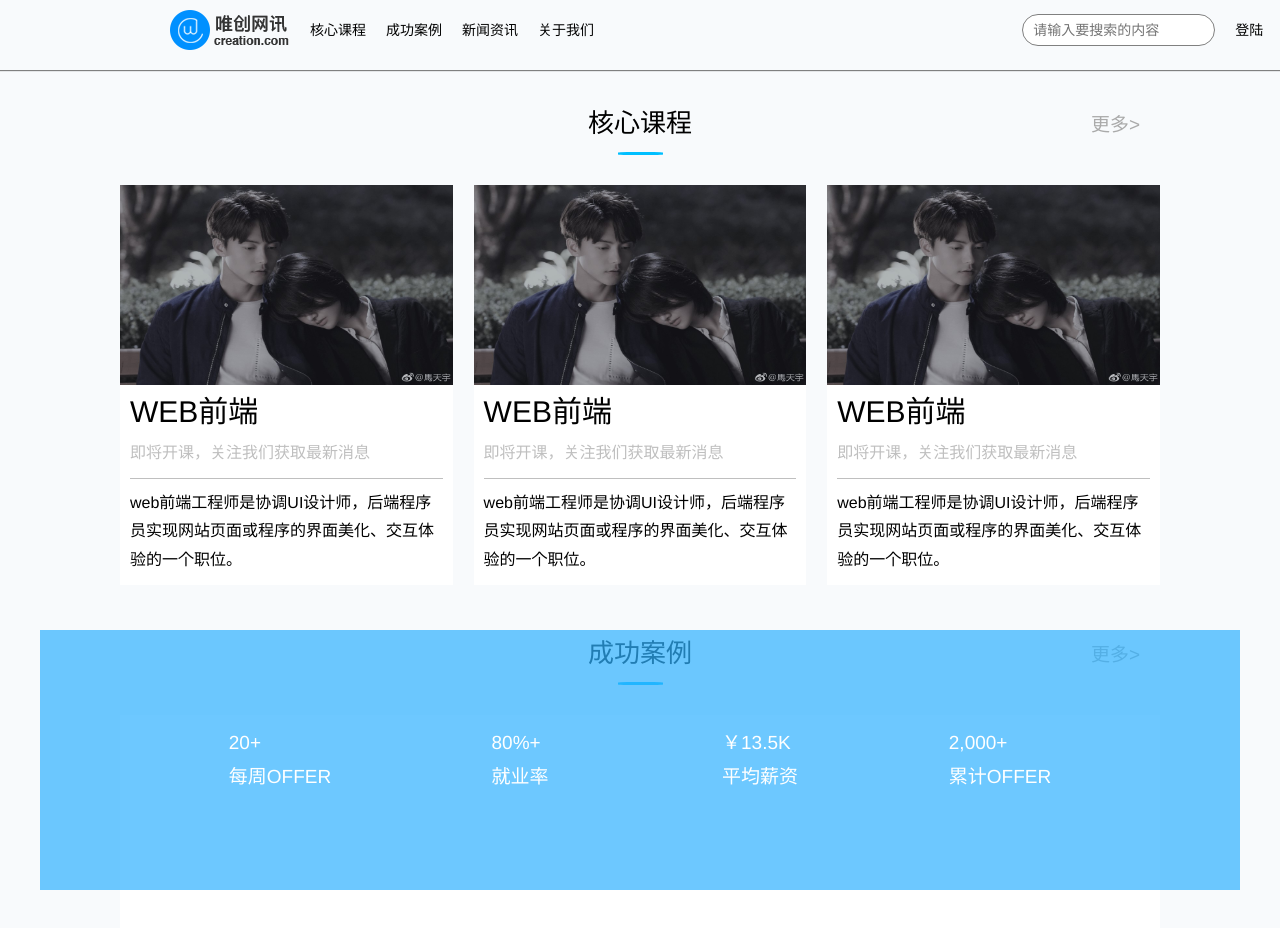
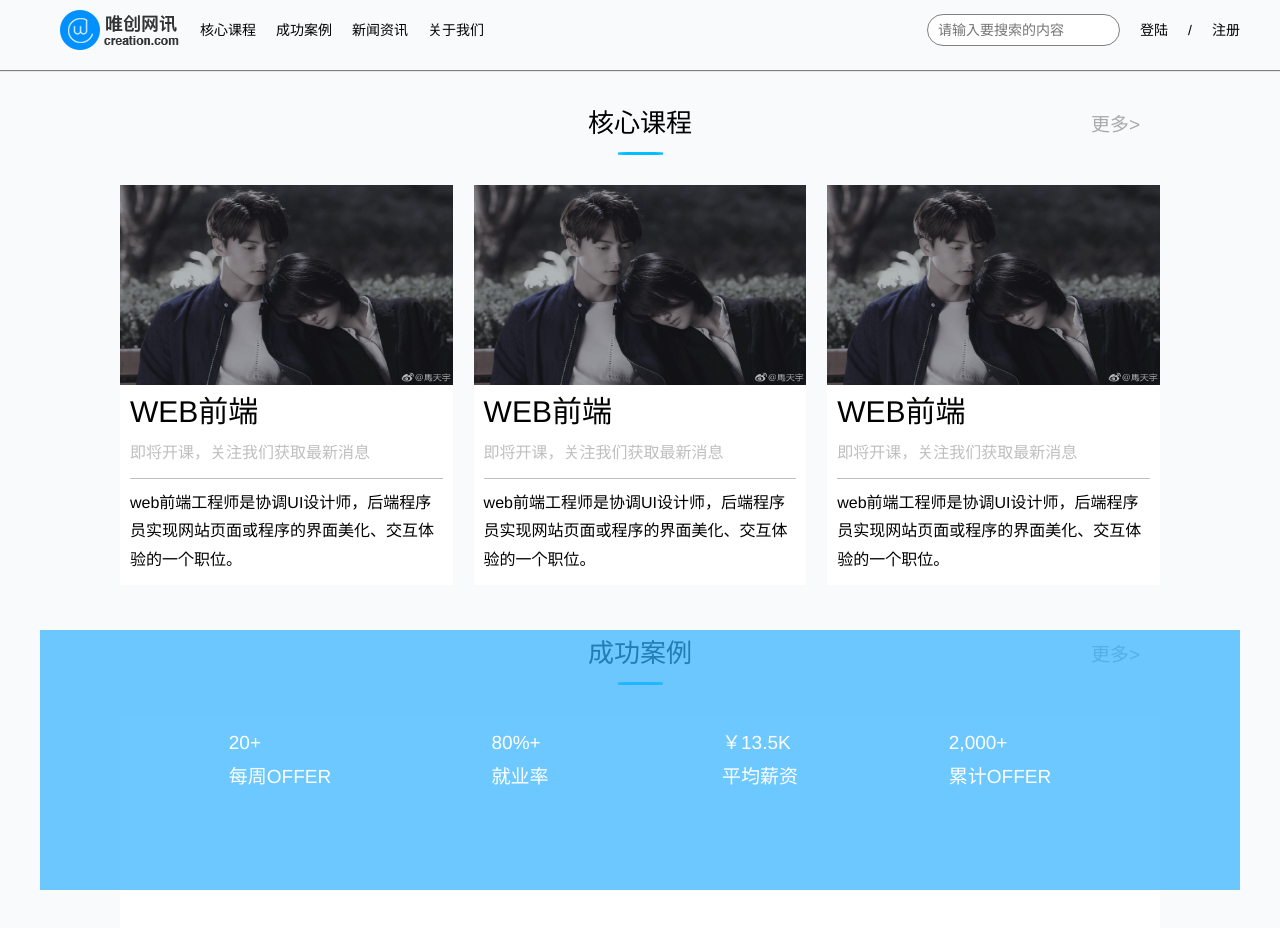
Before and after one commit to fengchuanyu/weichuang, a Vue app in the folder indexapp/: page / in a window 1280 px wide. Shown: the top 928 px of the page. Built offline with nearby package versions, Linux system fonts and the light colour scheme; no server answers.

Commit message:
导航栏

```diff
--- a/indexapp/src/components/Navigator.vue
+++ b/indexapp/src/components/Navigator.vue
@@ -9,7 +9,7 @@
           <li><input class="search" placeholder="请输入要搜索的内容" @keyup.enter="search"/></li>
           <li @click="login">登陆</li>
           <li>/</li>
-          <li @click="register">注册</li>cd
+          <li @click="register">注册</li>
         </div>
 
       </ul>
@@ -63,18 +63,17 @@ export default {
     overflow: hidden;
     width: 100%;
     height: 70px;
-
   }
   .li{
     height: 70px;
-    /*vertical-align: middle;*/
   }
   nav{
-  width: 100%;
+    width: 1200px;;
+    text-align:center;
+    margin:0 auto;
   }
   nav ul{
     width: 1200px;
-  margin-left: 150px;
   }
   nav ul li{
     float: left;
@@ -99,4 +98,9 @@ nav ul li{
     color: rgb(0, 144, 255);
     cursor: pointer;
   }
+  ul{
+    margin-left: auto;
+    margin-right: auto;
+    display: inline;
+  }
 </style>
```
Lines whose indentation alone changed are shown as unchanged.
